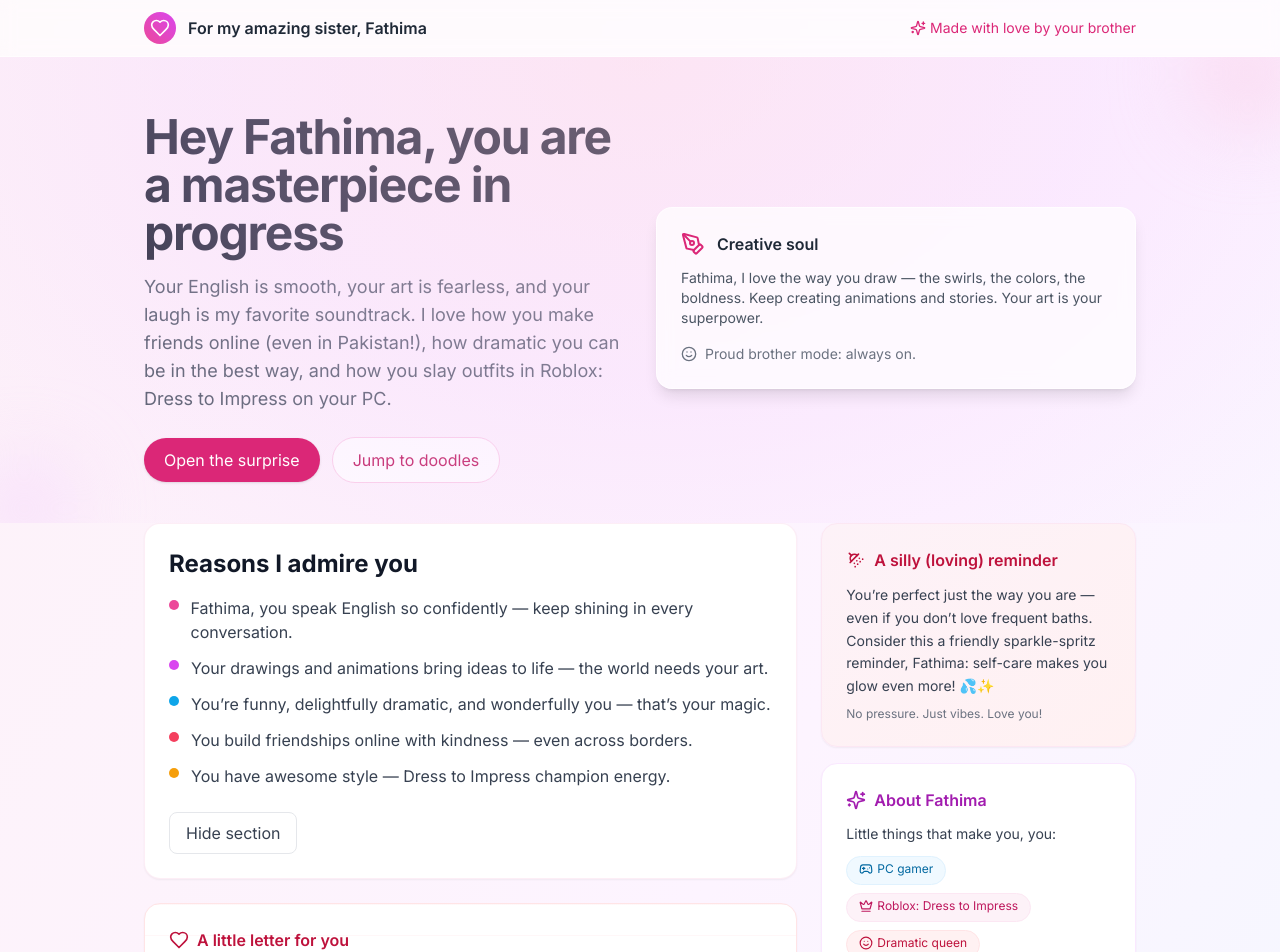
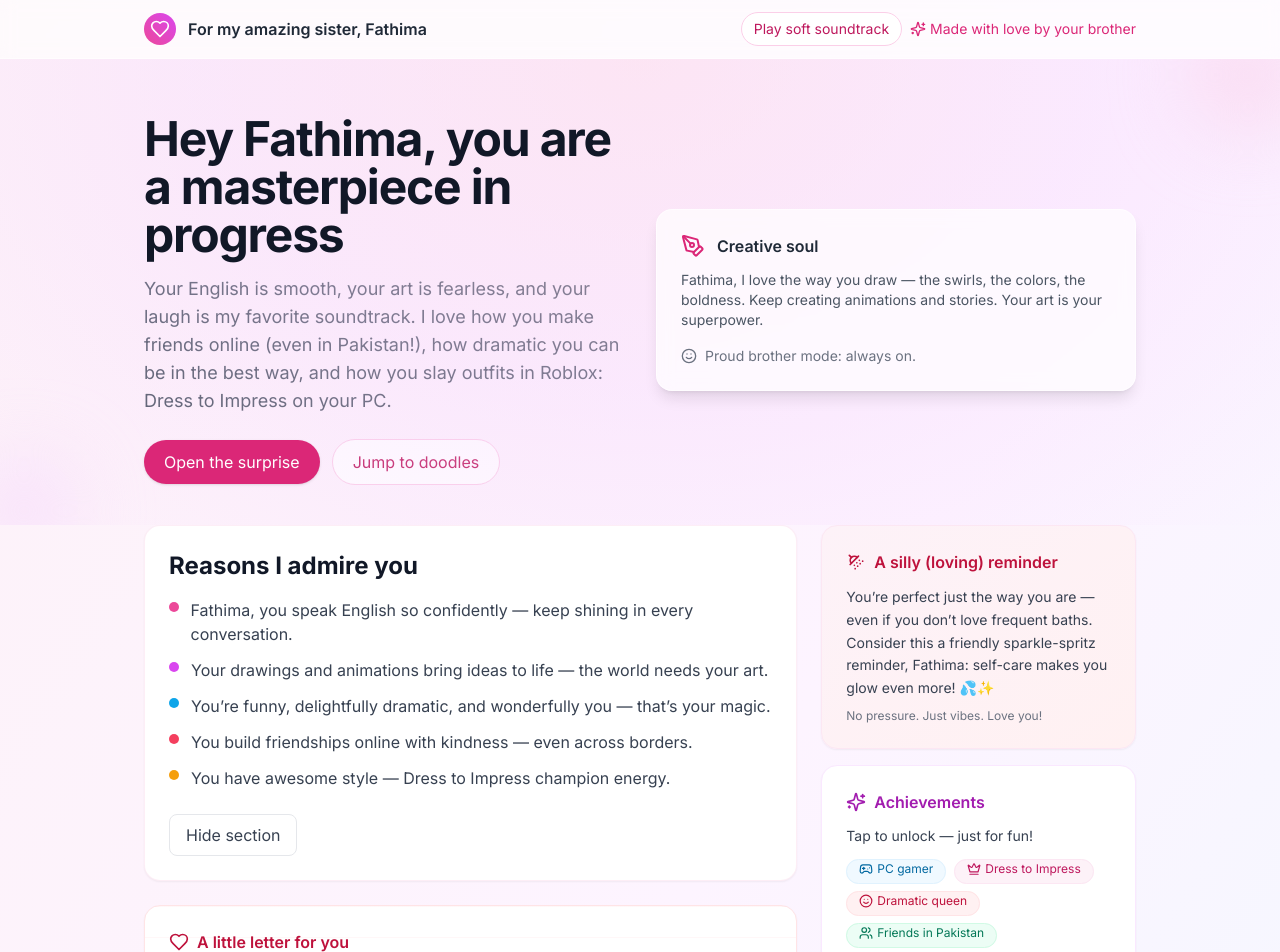
Before and after one commit to not11just12for13fun14/frontend-repo_w40233bu_wiyiee, a React (Vite) app: page / in a window 1280 px wide. Shown: the top 952 px of the page. Built offline with nearby package versions, Linux system fonts and the light colour scheme; a web font is replaced by a local one.

Commit message:
Update project prj_w40233bu - 2025-11-13T12:39:04.424Z

```diff
--- a/src/App.jsx
+++ b/src/App.jsx
@@ -1,6 +1,6 @@
 import { useEffect, useMemo, useRef, useState } from 'react'
 import { motion, AnimatePresence } from 'framer-motion'
-import { Heart, Sparkles, PenTool, Smile, ShowerHead, Gamepad2, Palette, Users, Crown } from 'lucide-react'
+import { Heart, Sparkles, PenTool, Smile, ShowerHead, Gamepad2, Palette, Users, Crown, Check } from 'lucide-react'
 import DoodleCanvas from './components/DoodleCanvas'
 import Badge from './components/Badge'
 
@@ -32,6 +32,38 @@ function SparkleBurst({ trigger }) {
   )
 }
 
+function TypewriterSparkle({ text }) {
+  const [index, setIndex] = useState(0)
+  const [burst, setBurst] = useState(0)
+  useEffect(() => {
+    setIndex(0)
+    const id = setInterval(() => {
+      setIndex((i) => {
+        const ni = Math.min(text.length, i + 1)
+        if (ni % 6 === 0) setBurst((b) => b + 1)
+        if (ni === text.length) clearInterval(id)
+        return ni
+      })
+    }, 35)
+    return () => clearInterval(id)
+  }, [text])
+
+  const shown = text.slice(0, index)
+  const rest = text.slice(index)
+  return (
+    <div className="relative">
+      <h1 className="text-4xl md:text-5xl font-extrabold tracking-tight text-gray-900">
+        {shown}
+        <span className="opacity-40">{rest && '|'}
+        </span>
+      </h1>
+      <div className="absolute left-0 top-1/2 -translate-y-1/2">
+        <SparkleBurst trigger={burst} />
+      </div>
+    </div>
+  )
+}
+
 function PhotoGallery() {
   const [files, setFiles] = useState([])
   const [view, setView] = useState(null)
@@ -41,6 +73,8 @@ function PhotoGallery() {
     const mapped = arr.map((f) => ({ url: URL.createObjectURL(f), name: f.name }))
     setFiles((prev) => [...prev, ...mapped].slice(0, 12))
   }
+
+  const removeAt = (i) => setFiles((prev) => prev.filter((_, idx) => idx !== i))
 
   return (
     <div className="bg-white rounded-2xl border border-sky-100 p-6 shadow-sm">
@@ -57,17 +91,19 @@ function PhotoGallery() {
       {files.length > 0 && (
         <div className="mt-5 grid grid-cols-2 sm:grid-cols-3 gap-3">
           {files.map((f, i) => (
-            <motion.button
+            <motion.div
               key={i}
-              onClick={() => setView(f)}
               className="group relative aspect-square overflow-hidden rounded-xl border border-gray-100 bg-gray-50"
               initial={{ opacity: 0, y: 10 }}
               animate={{ opacity: 1, y: 0 }}
               transition={{ delay: i * 0.04 }}
             >
-              <img src={f.url} alt={f.name} className="h-full w-full object-cover group-hover:scale-105 transition-transform duration-300" />
+              <button onClick={() => setView(f)} className="absolute inset-0">
+                <img src={f.url} alt={f.name} className="h-full w-full object-cover group-hover:scale-105 transition-transform duration-300" />
+              </button>
+              <button onClick={() => removeAt(i)} className="absolute top-2 right-2 text-xs px-2 py-1 rounded-full bg-black/60 text-white opacity-0 group-hover:opacity-100 transition-opacity">Remove</button>
               <span className="absolute inset-0 ring-0 group-hover:ring-2 ring-pink-300/60 rounded-xl transition-all" />
-            </motion.button>
+            </motion.div>
           ))}
         </div>
       )}
@@ -115,14 +151,79 @@ function LetterCard() {
   )
 }
 
+function SoundToggle() {
+  const ctxRef = useRef(null)
+  const gainRef = useRef(null)
+  const [on, setOn] = useState(false)
+
+  useEffect(() => {
+    return () => {
+      if (ctxRef.current) {
+        ctxRef.current.close()
+      }
+    }
+  }, [])
+
+  const start = async () => {
+    if (!ctxRef.current) {
+      const ctx = new (window.AudioContext || window.webkitAudioContext)()
+      const gain = ctx.createGain()
+      gain.gain.value = 0.04
+      gain.connect(ctx.destination)
+
+      // Soft shimmer: two detuned triangles
+      const osc1 = ctx.createOscillator()
+      osc1.type = 'triangle'
+      osc1.frequency.value = 220
+      osc1.detune.value = -6
+      osc1.connect(gain)
+      osc1.start()
+
+      const osc2 = ctx.createOscillator()
+      osc2.type = 'triangle'
+      osc2.frequency.value = 330
+      osc2.detune.value = +6
+      osc2.connect(gain)
+      osc2.start()
+
+      ctxRef.current = ctx
+      gainRef.current = gain
+    }
+    setOn(true)
+  }
+
+  const stop = () => {
+    if (ctxRef.current) {
+      ctxRef.current.suspend()
+    }
+    setOn(false)
+  }
+
+  useEffect(() => {
+    if (!ctxRef.current) return
+    if (on) {
+      ctxRef.current.resume()
+    }
+  }, [on])
+
+  return (
+    <button onClick={on ? stop : start} className={`px-3 py-1.5 rounded-full border text-sm ${on ? 'bg-pink-600 text-white border-pink-600' : 'bg-white text-pink-700 border-pink-200 hover:bg-pink-50'}`}>
+      {on ? 'Pause soundtrack' : 'Play soft soundtrack'}
+    </button>
+  )
+}
+
 function App() {
   const [open, setOpen] = useState(true)
   const [burstKey, setBurstKey] = useState(0)
+  const [unlocked, setUnlocked] = useState({})
 
   const openWithSparkles = () => {
     setOpen(true)
     setBurstKey((k) => k + 1)
   }
+
+  const toggleBadge = (key) => setUnlocked((u) => ({ ...u, [key]: !u[key] }))
 
   return (
     <div className="min-h-screen bg-gradient-to-br from-pink-50 via-fuchsia-50 to-sky-50">
@@ -134,9 +235,12 @@ function App() {
             <SparkleBurst trigger={burstKey} />
           </motion.div>
           <p className="font-semibold text-gray-800">For my amazing sister, Fathima</p>
-          <span className="ml-auto inline-flex items-center gap-1 text-pink-600 text-sm">
-            <Sparkles className="h-4 w-4" />
-            Made with love by your brother
+          <span className="ml-auto inline-flex items-center gap-2">
+            <SoundToggle />
+            <span className="inline-flex items-center gap-1 text-pink-600 text-sm">
+              <Sparkles className="h-4 w-4" />
+              Made with love by your brother
+            </span>
           </span>
         </div>
       </header>
@@ -156,9 +260,7 @@ function App() {
         <div className="max-w-5xl mx-auto px-4 pt-14 pb-10">
           <div className="grid md:grid-cols-2 gap-8 items-center">
             <motion.div initial={{ y: 20, opacity: 0 }} animate={{ y: 0, opacity: 1 }} transition={{ duration: 0.6 }}>
-              <h1 className="text-4xl md:text-5xl font-extrabold tracking-tight text-gray-900">
-                Hey Fathima, you are a masterpiece in progress
-              </h1>
+              <TypewriterSparkle text="Hey Fathima, you are a masterpiece in progress" />
               <p className="mt-4 text-gray-600 text-lg">
                 Your English is smooth, your art is fearless, and your laugh is my favorite soundtrack. I love how you make friends online (even in Pakistan!), how dramatic you can be in the best way, and how you slay outfits in Roblox: Dress to Impress on your PC.
               </p>
@@ -232,15 +334,42 @@ function App() {
                 <div className="rounded-2xl border border-fuchsia-100 bg-white shadow-sm p-6">
                   <div className="flex items-center gap-2 text-fuchsia-700">
                     <Sparkles className="h-5 w-5" />
-                    <h3 className="font-semibold">About Fathima</h3>
+                    <h3 className="font-semibold">Achievements</h3>
                   </div>
-                  <p className="mt-3 text-sm text-gray-700">Little things that make you, you:</p>
+                  <p className="mt-3 text-sm text-gray-700">Tap to unlock — just for fun!</p>
                   <div className="mt-3 flex flex-wrap gap-2">
-                    <Badge color="sky"><span className="inline-flex items-center gap-1"><Gamepad2 className="h-3.5 w-3.5" /> PC gamer</span></Badge>
-                    <Badge color="pink"><span className="inline-flex items-center gap-1"><Crown className="h-3.5 w-3.5" /> Roblox: Dress to Impress</span></Badge>
-                    <Badge color="rose"><span className="inline-flex items-center gap-1"><Smile className="h-3.5 w-3.5" /> Dramatic queen</span></Badge>
-                    <Badge color="emerald"><span className="inline-flex items-center gap-1"><Users className="h-3.5 w-3.5" /> Online friends in Pakistan</span></Badge>
-                    <Badge color="amber"><span className="inline-flex items-center gap-1"><Palette className="h-3.5 w-3.5" /> Animator in the making</span></Badge>
+                    {[
+                      { key: 'gamer', color: 'sky', icon: Gamepad2, label: 'PC gamer' },
+                      { key: 'dress', color: 'pink', icon: Crown, label: 'Dress to Impress' },
+                      { key: 'drama', color: 'rose', icon: Smile, label: 'Dramatic queen' },
+                      { key: 'friends', color: 'emerald', icon: Users, label: 'Friends in Pakistan' },
+                      { key: 'anim', color: 'amber', icon: Palette, label: 'Animator in the making' },
+                    ].map(({ key, color, icon: Icon, label }) => (
+                      <motion.button
+                        key={key}
+                        whileTap={{ scale: 0.96 }}
+                        onClick={() => toggleBadge(key)}
+                        className="relative"
+                      >
+                        <Badge color={color}>
+                          <span className="inline-flex items-center gap-1">
+                            <Icon className="h-3.5 w-3.5" /> {label}
+                          </span>
+                        </Badge>
+                        <AnimatePresence>
+                          {unlocked[key] && (
+                            <motion.span
+                              initial={{ scale: 0, opacity: 0 }}
+                              animate={{ scale: 1, opacity: 1 }}
+                              exit={{ scale: 0.8, opacity: 0 }}
+                              className="absolute -top-2 -right-2 grid place-items-center h-5 w-5 rounded-full bg-emerald-500 text-white shadow"
+                            >
+                              <Check className="h-3 w-3" />
+                            </motion.span>
+                          )}
+                        </AnimatePresence>
+                      </motion.button>
+                    ))}
                   </div>
                 </div>
 
```
Also changed, not shown: 1 other file (tests, documents, lock files or other folders).
